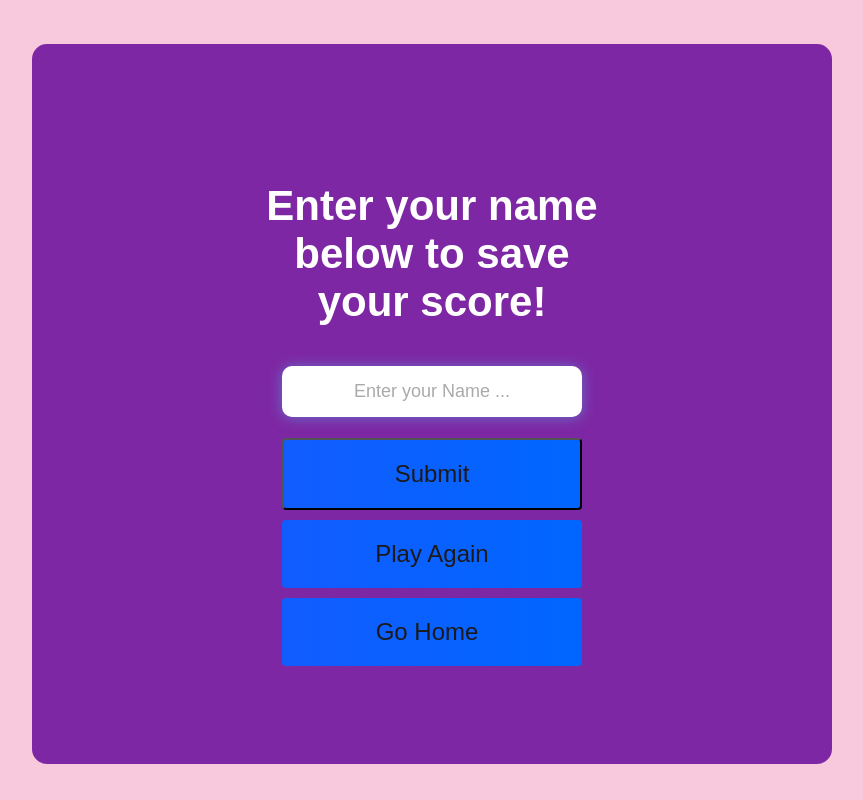
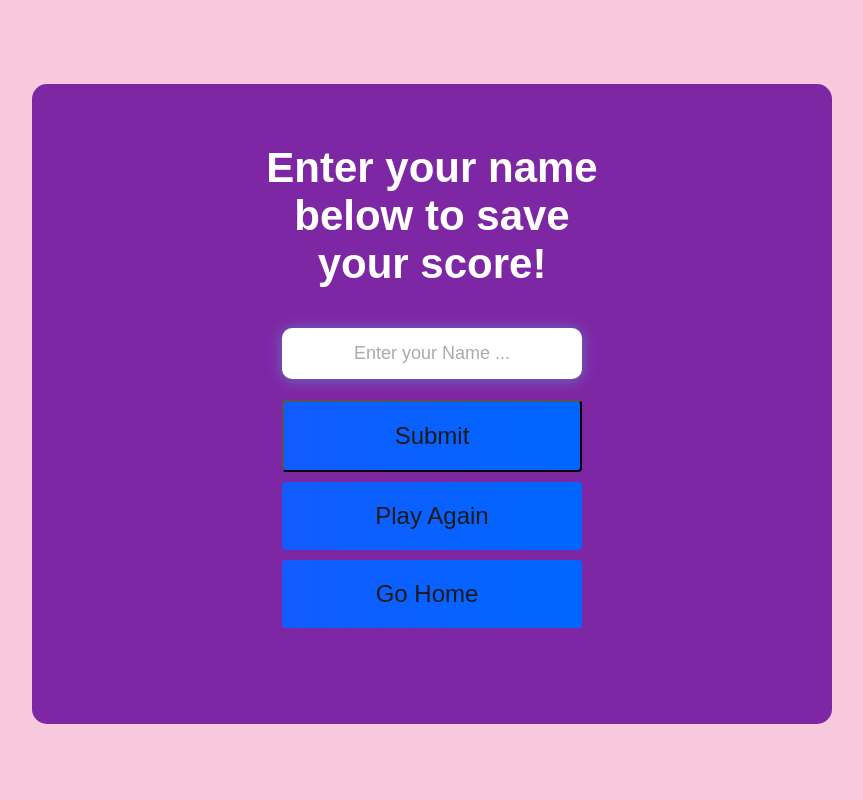
Before and after one commit to kimallencastillo/HaRut, a React app: page /score in a window 1280 px wide. Shown: the whole page, without its empty margins (208-1071 px from the left). Built offline with nearby package versions, Linux system fonts and the light colour scheme; some icons are missing; what fingerpose would draw is missing.

Commit message:
sizing fix I hope it works (3)

```diff
--- a/src/App.css
+++ b/src/App.css
@@ -102,14 +102,14 @@ h2 {
 .container {
   border-radius: 15px;
   background-color: #7E27A4;
-  width: 80vw;
-  height: 90vh;
-  display: flex;
+  width: 70vw;
+  height: 80vh;
+  /*display: flex;*/
   justify-content: center;
   align-items: center;
   max-width: 80rem;
   margin: 0 auto;
-  padding: 2rem;
+  padding: 1rem;
   margin-top: 1vh;
 }
 
--- a/src/form/Menu.js
+++ b/src/form/Menu.js
@@ -24,8 +24,7 @@ const Menu = ({data}) => {
     */
     const [play, setPlay] = useState(true)
     return (
-        <div className="appForm">
-        <nav className="menu">
+
           <header className="App-header">
             <div className="container">
                 <div id="home" className="flex-column flex-center">
@@ -33,15 +32,14 @@ const Menu = ({data}) => {
                         width: '600',
                         height: '500'
                     }} alt="logo" />
-                      <ReactAudioPlayer
+                    <h1>HELLO, { name }!!</h1>
+                    <ReactAudioPlayer
                     src={MenuBg}
                     autoPlay
                     controls
                     loop
                     className='bg-music'
-            /><br/>
-                    <h1>HELLO, { name }!!</h1>
-
+                    /><br/>
                         <Link to={{
                             pathname: "/category",
                             search: `?name=${ name }&age=${ age }`
@@ -50,8 +48,7 @@ const Menu = ({data}) => {
                     </div>
                 </div>
             </header>
-        </nav>
-        </div>
+
     );
 }
 export default Menu;
```
